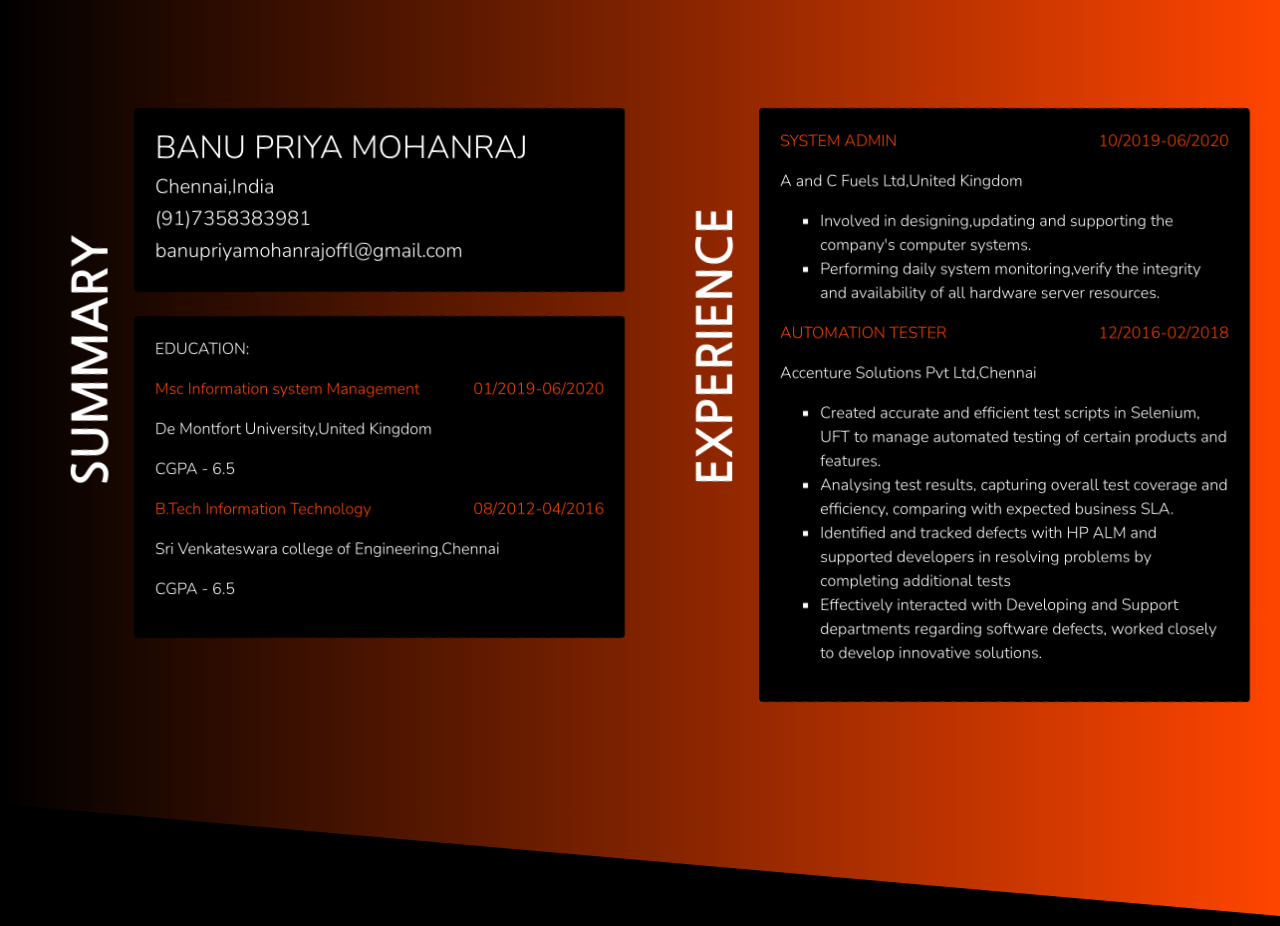
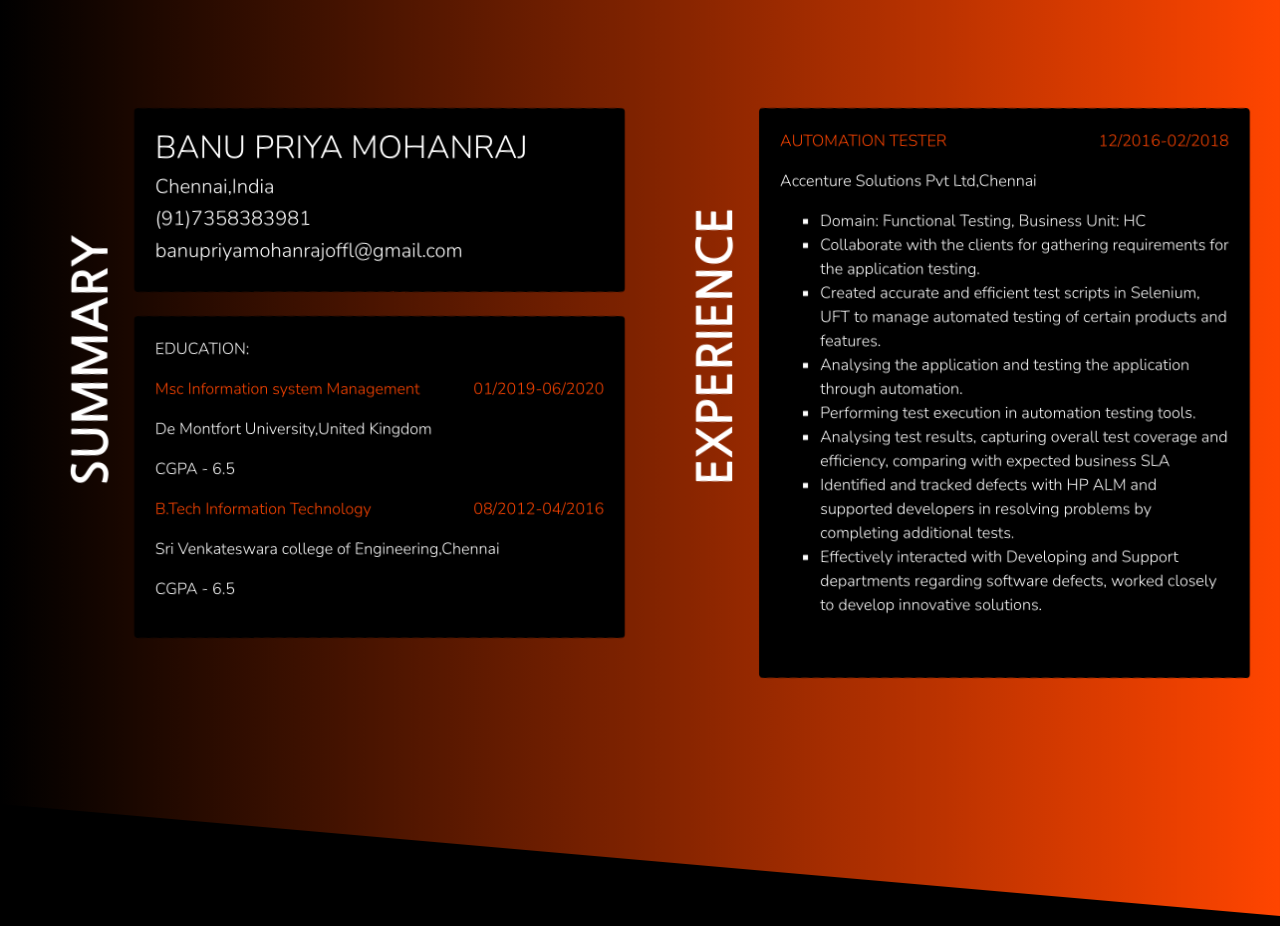
Before and after one commit to banupriyamohanraj/portfolioResume, a React (Create React App) app: page / in a window 1280 px wide. Shown: the part 940-1866 px from the top of the page. Built offline with nearby package versions, Linux system fonts and the light colour scheme; a web font is replaced by a local one.

Commit message:
Resume changes

```diff
--- a/src/Components/Resume/Resume.js
+++ b/src/Components/Resume/Resume.js
@@ -48,7 +48,7 @@ function Resume() {
               <div className="col-md-3 col-lg-5 col-sm-1 titleContentCard">
                 <div className="card">
                   <div className="card-body">
-                    <p style={{ color: "orangered" }}>
+                    {/* <p style={{ color: "orangered" }}>
                       SYSTEM ADMIN
                       <span style={{ float: "right" }}>10/2019-06/2020</span>
                     </p>
@@ -62,7 +62,8 @@ function Resume() {
                         Performing daily system monitoring,verify the integrity
                         and availability of all hardware server resources.
                       </li>
-                    </ul>
+                    </ul> */}
+
 
                     <p style={{ color: "orangered" }}>
                       AUTOMATION TESTER
@@ -71,25 +72,33 @@ function Resume() {
                     <p>Accenture Solutions Pvt Ltd,Chennai</p>
                     <ul className="bulletin">
                       <li>
-                        Created accurate and efficient test scripts in Selenium,
-                        UFT to manage automated testing of certain products and
-                        features.
+                      Domain: Functional Testing, Business Unit: HC
                       </li>
                       <li>
-                        Analysing test results, capturing overall test coverage
-                        and efficiency, comparing with expected business SLA.
+                      Collaborate with the clients for gathering requirements for the application testing.
                       </li>
                       <li>
-                        Identified and tracked defects with HP ALM and supported
-                        developers in resolving problems by completing
-                        additional tests
+                      Created accurate and efficient test scripts in Selenium, UFT to manage automated testing of certain products and features.
                       </li>
                       <li>
-                        Effectively interacted with Developing and Support
-                        departments regarding software defects, worked closely
-                        to develop innovative solutions.
+                      Analysing the application and testing the application through automation.
+                      </li>
+                      <li>
+                      Performing test execution in automation testing tools.
+
+                      </li>
+                      <li>
+                      Analysing test results, capturing overall test coverage and efficiency, comparing with expected business SLA
+                      </li>
+                      <li>
+                      Identified and tracked defects with HP ALM and supported developers in resolving problems by completing additional tests.
+                      </li>
+                      <li>
+                      Effectively interacted with Developing and Support departments regarding software defects, worked closely to develop innovative solutions.
                       </li>
                     </ul>
+                    <br/>
+
                   </div>
                 </div>
               </div>
```
